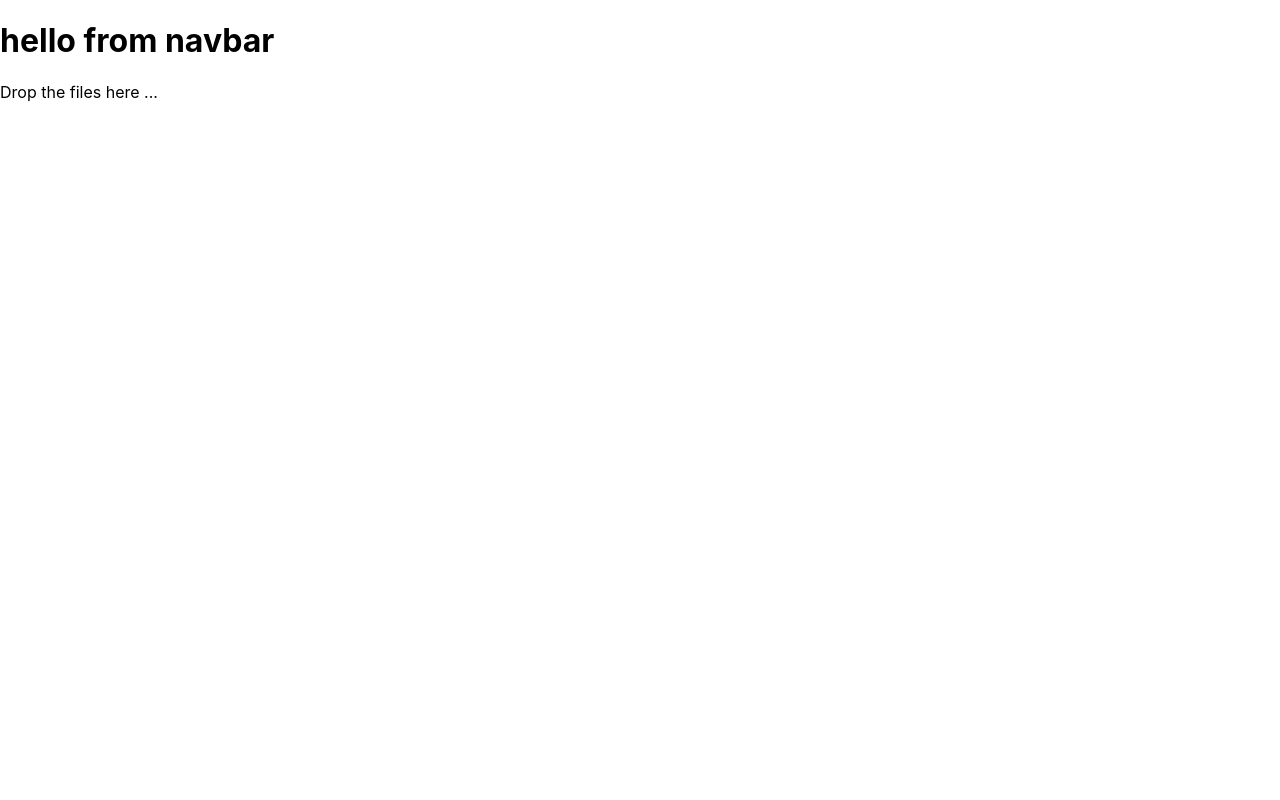
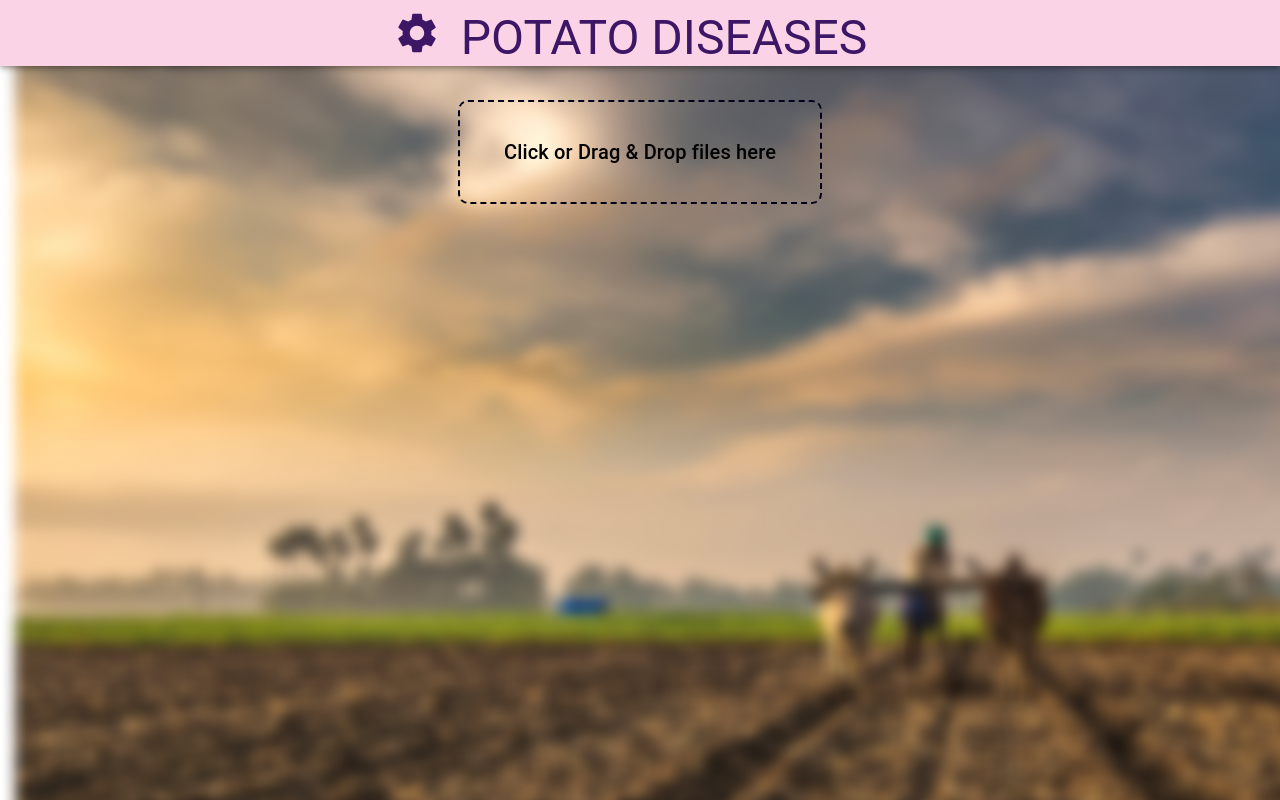
Before and after one commit to Jimmy-O-Joel/potato-classification-frontend, a React (Create React App) app: page / in a window 1280 px wide. Built offline with nearby package versions, Linux system fonts and the light colour scheme.

Commit message:
added some styling

```diff
--- a/src/App.css
+++ b/src/App.css
@@ -36,3 +36,15 @@
     transform: rotate(360deg);
   }
 }
+
+img{
+  max-width: 100%;
+  max-height: 100%;
+  display: block; /* remove extra space below image */
+}
+
+.label {
+  border-bottom-left-radius: 10px;
+  border-bottom-right-radius: 10px;
+
+}
--- a/src/App.js
+++ b/src/App.js
@@ -1,4 +1,5 @@
 import Home from "./components/Home";
+import "../src/App.css"
 
 function App() {
   return <Home />
--- a/src/components/DropZoneArea.jsx
+++ b/src/components/DropZoneArea.jsx
@@ -4,7 +4,6 @@ import { Box } from "@mui/system";
 import axios from "axios";
 import { CircularProgress } from "@mui/material";
 import {Typography, Button } from "@mui/material";
-// import Button from "@mui/material";
 
 export default function DropZoneArea() {
   const [paths, setPaths] = useState([]);
@@ -60,32 +59,73 @@ export default function DropZoneArea() {
   const { getRootProps, getInputProps } = useDropzone({ onDrop });
 
   return (
-    <Box>
+    <Box
+      m="100px 0 0"
+    >
         {
             !image && <div {...getRootProps()}>
-                <input {...getInputProps()} />
-                <p>Drop the files here ...</p>
+
+                <Box
+                  border="2px dashed #03001C"
+                  width="360px"
+                  height="100px"
+                  m="0 auto"
+                  display="flex"
+                  borderRadius="10px"
+                >
+                  <input {...getInputProps()} />
+
+                  <Typography variant="h6" sx={{
+                      m: "auto",
+                      "&:hover": {
+                        cursor: "pointer"
+                      }
+                    }}
+                  >Click or Drag & Drop files here </Typography>
+
+
+                </Box>
           </div>
 
         }
 
       {paths.map(path =>
-        <img key={path} src={path} alt="img"/>
+        <Box
+          borderRadius="10px"
+          width="256px"
+          m="0 auto"
+        >
+
+          <img key={path} src={path} alt="img"/>
+        </Box>
       )}
 
-        {isLoading && <Box>
-                <CircularProgress color="secondary"/>
-                <Typography variant="h6" noWrap>
+        {isLoading && <Box
+
+            backgroundColor="#FAD3E7"
+            width="256px"
+            className="label"
+            textAlign="center"
+            m="0 auto"
+          >
+                <CircularProgress color="secondary" sx={{p: "10px 0 0"}}/>
+                <Typography variant="h6" noWrap sx={{p: "0 0 10px"}}>
                   Processing
                 </Typography>
               </Box>}
 
         {data && <>
-            <Box>
-                <Typography variant="h6">
+            <Box
+              backgroundColor="#FAD3E7"
+              width="256px"
+              className="label"
+              textAlign="center"
+              m="0 auto"
+            >
+                <Typography variant="h6" sx={{p: "10px 0 0"}}>
                     label: {data.class}
                 </Typography>
-                <Typography variant="h6">
+                <Typography variant="h6" sx={{p: "0 0 10px"}}>
                     confidence: {confidence}%
                 </Typography>
 
@@ -94,14 +134,15 @@ export default function DropZoneArea() {
               backgroundColor="#FAD3E7"
               border="2px solid #EFA3C8"
               p="5px"
-              m="5px"
+              m="20px auto"
               width="80px"
               textAlign="center"
               borderRadius="5px"
               sx={{
                 "&:hover": {
                   backgroundColor: "#EFA3C8",
-                  borderColor: "#FAD3E7"
+                  borderColor: "#FAD3E7",
+                  cursor: "pointer"
                 }
               }}
             >
--- a/src/components/Navbar.jsx
+++ b/src/components/Navbar.jsx
@@ -1,11 +1,47 @@
 import React from 'react'
 import { Box } from '@mui/system'
+import { AppBar, Typography } from '@mui/material'
+import SettingsIcon from '@mui/icons-material/Settings';
+
 
 function Navbar() {
     return (
-        <Box>
-            <h1>hello from navbar</h1>
-        </Box>
+        <AppBar
+            sx={{
+                backgroundColor: "#FAD3E7",
+                textAlign: "center",
+                justifyContent: "center",
+                alignItems: "center"
+            }}
+
+        >
+            <Box
+                display="flex"
+                alignItems="center"
+                m="0 20px"
+                color="#3D1766"
+            >
+
+            <SettingsIcon sx={{fontSize:"3rem", display: "inline"}}/>
+            <Typography
+                variant='h3'
+                sx={{
+                    p: "10px 20px 0",
+                    alignItems: "center",
+                    display: "inline",
+                    fontSize: "3rem"
+                }}
+            >
+
+                POTATO DISEASES
+            </Typography>
+
+            </Box>
+
+
+
+        </AppBar>
+
 
     )
 }
--- a/src/index.css
+++ b/src/index.css
@@ -1,3 +1,8 @@
+html {
+	margin: 0;
+	padding: 0;
+}
+
 body {
 	margin: 0;
 	font-family: -apple-system, BlinkMacSystemFont, 'Segoe UI', 'Roboto', 'Oxygen',
@@ -5,6 +10,7 @@ body {
 		sans-serif;
 	-webkit-font-smoothing: antialiased;
 	-moz-osx-font-smoothing: grayscale;
+	background-image: url(./bg.png);
 }
 
 code {
```
